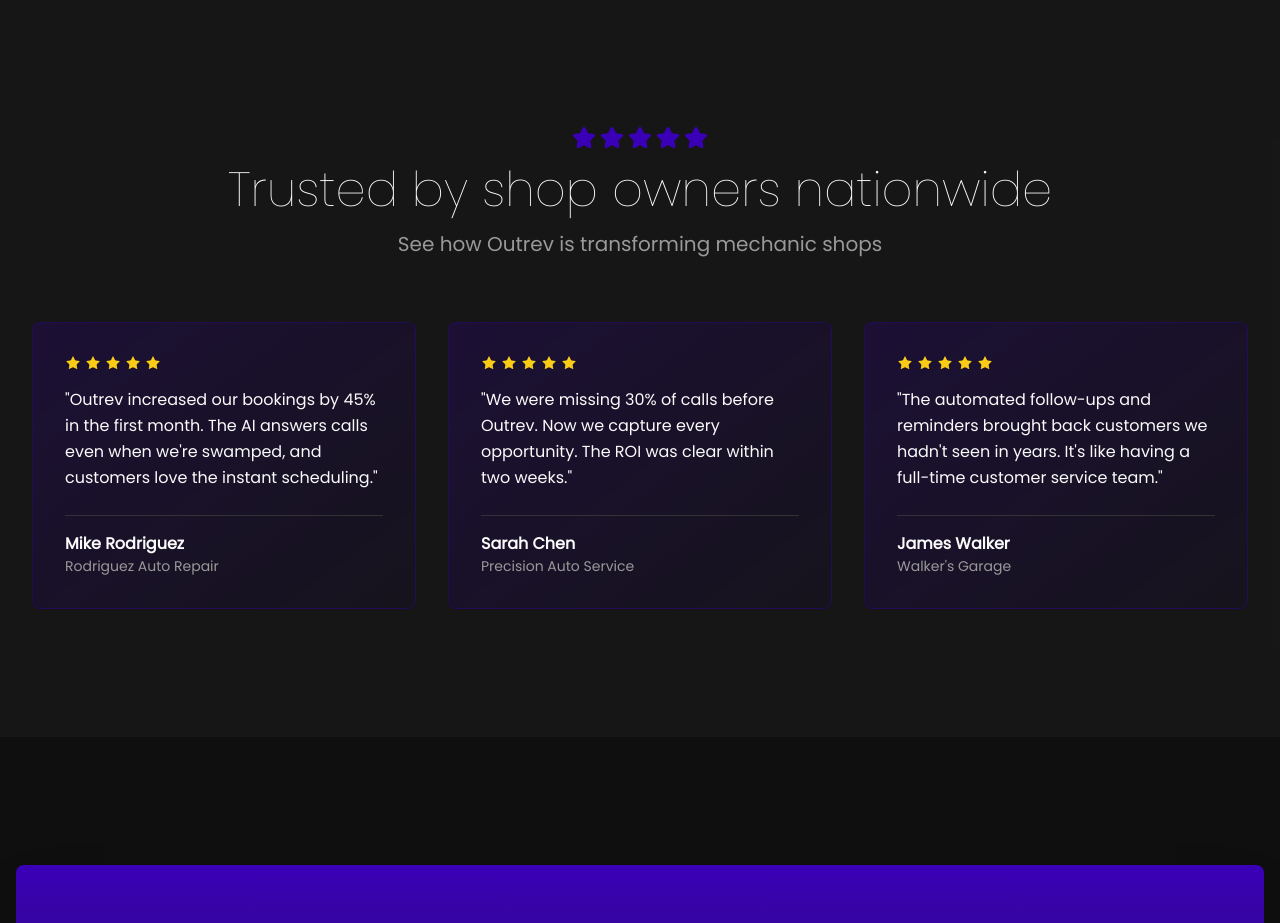
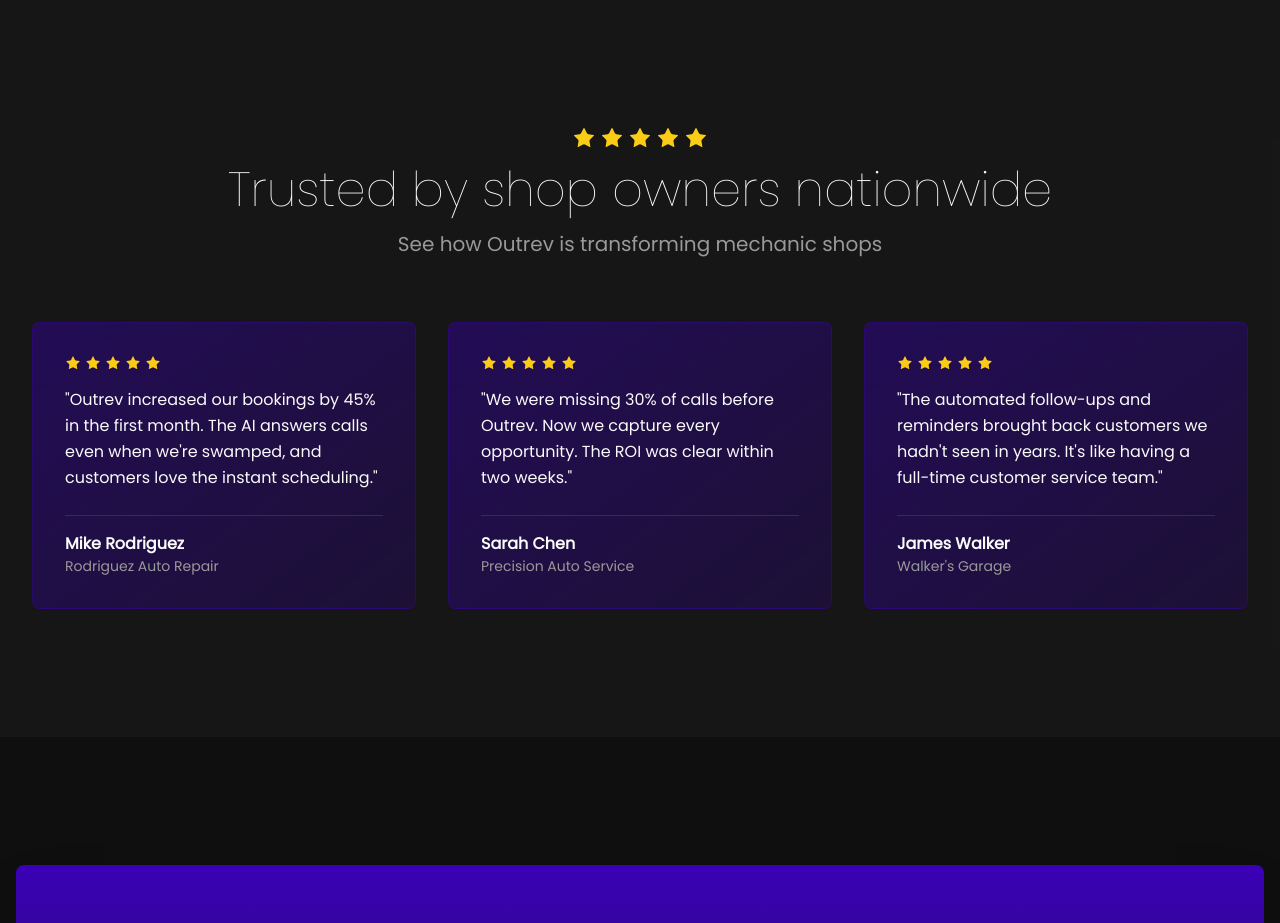
Before and after one commit to Outrev/v0-outrev-landing-page, a Next.js app: page / in a window 1280 px wide. Shown: the part 1640-2563 px from the top of the page. Built offline with nearby package versions, Linux system fonts and the light colour scheme.

Commit message:
feat: update testimonials with blue and gold gradients
Apply blue gradient to testimonials and gold gradient to stars for cohesive branding.

```diff
--- a/app/page.tsx
+++ b/app/page.tsx
@@ -121,7 +121,7 @@ export default function Page() {
           <div className="text-center mb-16">
             <div className="flex items-center justify-center gap-1 mb-4">
               {[...Array(5)].map((_, i) => (
-                <Star key={i} className="w-6 h-6 fill-primary text-primary" />
+                <Star key={i} className="w-6 h-6 fill-yellow-400 text-transparent gradient-star-gold" />
               ))}
             </div>
             <h2 className="text-4xl md:text-5xl font-thin text-foreground mb-4">Trusted by shop owners nationwide</h2>
@@ -146,7 +146,7 @@ export default function Page() {
                 shop: "Walker's Garage"
               }
             ].map((testimonial, i) => (
-              <Card key={i} className="bg-gradient-to-br from-primary/20 to-primary/5 border-primary/30">
+              <Card key={i} className="bg-gradient-to-br from-primary/40 to-primary/20 border-primary/40">
                 <CardContent className="p-8">
                   <div className="flex gap-1 mb-4">
                     {[...Array(5)].map((_, j) => (
```
